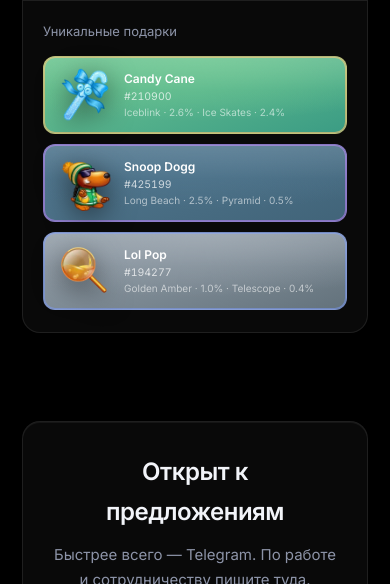
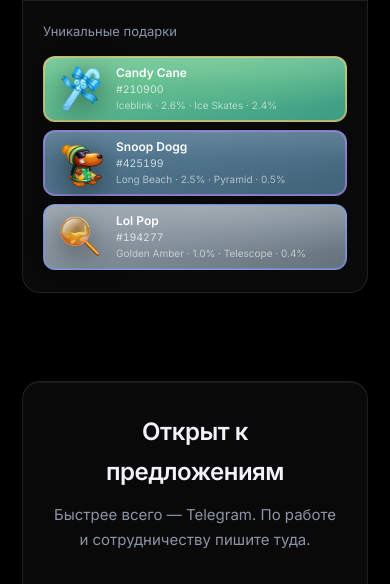
Before and after one commit to UltrammaDev/portfolio, a plain HTML site: page index.html in a window 390 px wide. Shown: the part 2629-3213 px from the top of the page. Drawn offline with nearby package versions, Linux system fonts and the light colour scheme.

Commit message:
Плитки подарков компактные, подписи не обрезаются
Было: aspect-ratio:1 в сетке на всю ширину раздувало плитку до 310px,
и текст вылезал за квадрат. Стало: квадрат только у картинки,
плитка 132px, полная подпись в две строки. На телефоне — строка.

Co-Authored-By: Claude Code <noreply@anthropic.com>

```diff
--- a/css/about.css
+++ b/css/about.css
@@ -164,43 +164,40 @@
   font-size:13px;
   color:var(--txt-dim);
 }
-/* Три уникальных подарка — равные колонки. Телеграм показывает их
-   плиткой, поэтому и здесь плитка, а не одна большая карточка. */
+/* Три уникальных подарка — компактные плитки в ряд, как в самом Telegram.
+   Размер задан жёстко: на всю ширину панели плитки раздувались до 310px,
+   а внутри квадрата не помещался текст. */
 .tg-gifts-grid{
   display:grid;
-  grid-template-columns:repeat(3,1fr);
-  gap:12px;
+  grid-template-columns:repeat(3,132px);
+  justify-content:start;
+  gap:10px;
 }
 
 /* ——— картинка подарка ———
-   Внутри лежит статичный .webp. Когда Lottie отрисует первый кадр,
-   скрипт ставит .is-live — картинка уходит, остаётся живая анимация.
-   Если скрипт или CDN не сработали, картинка остаётся: контент цел. */
+   Квадрат фиксированной высоты. Внутри лежит статичный .webp; когда Lottie
+   отрисует первый кадр, скрипт ставит .is-live — картинка уходит, остаётся
+   живая анимация. Если скрипт или CDN не сработали, картинка остаётся. */
 .gift-art{
   position:relative;
-  flex:1 1 auto;
-  min-height:0;
   width:100%;
+  aspect-ratio:1;          /* квадрат только у картинки, не у всей плитки */
   display:grid;
   place-items:center;
 }
-.gift-art img{
-  width:78%;
-  height:auto;
+.gift-art img,
+.gift-art svg{
+  width:100%;
+  height:100%;
   object-fit:contain;
   filter:drop-shadow(0 6px 14px rgba(0,0,0,.55));
-  transition:opacity .25s ease;
 }
-.gift-art svg{
-  width:78%;
-  height:auto;
-  display:block;
-  filter:drop-shadow(0 6px 14px rgba(0,0,0,.55));
-}
+.gift-art img{transition:opacity .25s ease}
 /* анимация готова — статичная картинка больше не нужна */
 .gift-art.is-live img{
   opacity:0;
   position:absolute;
+  inset:0;
   pointer-events:none;
 }
 
@@ -209,10 +206,8 @@
   display:flex;
   flex-direction:column;
   align-items:center;
-  justify-content:center;
-  gap:6px;
-  aspect-ratio:1;
-  padding:12px 8px 9px;
+  gap:7px;
+  padding:9px 7px 8px;
   border-radius:14px;
   border:1px solid var(--stroke);
   background:
@@ -254,14 +249,14 @@
   color:rgba(255,255,255,.72);
   font-variant-numeric:tabular-nums;
 }
+/* Подпись с моделью и паттерном длинная: в плитку 132px одной строкой
+   она не влезает и обрезалась многоточием. Разрешаем перенос на две
+   строки — вся информация остаётся видимой. */
 .gift-attrs{
   font-size:10px;
-  line-height:1.25;
+  line-height:1.35;
   color:rgba(255,255,255,.58);
   text-align:center;
-  white-space:nowrap;
-  overflow:hidden;
-  text-overflow:ellipsis;
   max-width:100%;
 }
 .gift:hover{
@@ -284,14 +279,15 @@
 }
 
 /* ——— крупный подарок: класс оставлен на случай, когда подарок
-   показывается один — тогда картинка крупнее ——— */
-.gift-lg .gift-art img,
-.gift-lg .gift-art svg{width:72%}
+   показывается один — тогда плитка и картинка шире ——— */
+.gift-lg{width:132px}
 .gift-lg .gift-name{font-size:13.5px}
 .gift-lg .gift-num{font-size:11.5px}
 .gift-lg .gift-attrs{font-size:10.5px}
 
-/* ——— мобильный: мельче аватар, ниже обложка, подарки в столбик ——— */
+/* ——— мобильный: мельче аватар, ниже обложка, подарки в столбик ———
+   На узком экране три плитки в ряд нечитаемы, поэтому строка:
+   картинка слева, подписи справа. */
 @media (max-width:640px){
   .tg-cover{height:96px}
   .tg-ava{
@@ -299,22 +295,36 @@
     margin-top:-42px;
   }
   .tg-name{font-size:1.45rem}
-  /* три плитки в ряд на телефоне нечитаемы — складываем в столбик */
-  .tg-gifts-grid{grid-template-columns:1fr;gap:10px}
-  .gift{
+  .tg-gifts-grid{
+    grid-template-columns:1fr;
+    gap:8px;
+  }
+  .gift,
+  .gift-lg{
     flex-direction:row;
-    justify-content:flex-start;
+    align-items:center;
+    width:auto;
     gap:12px;
-    aspect-ratio:auto;
-    padding:10px 12px;
+    padding:8px 12px;
     border-radius:12px;
   }
-  .gift-art{width:56px;flex:none}
-  .gift-art img,
-  .gift-art svg{width:100%}
-  .gift-lg .gift-art{width:64px}
-  .gift-meta{align-items:flex-start;text-align:left}
-  .gift-name,.gift-attrs{white-space:normal;text-align:left}
+  .gift-art{
+    width:48px;
+    flex:none;
+    aspect-ratio:1;
+  }
+  .gift-lg .gift-art{width:48px}
+  .gift-meta{
+    align-items:flex-start;
+    text-align:left;
+    width:auto;
+    flex:1 1 auto;
+  }
+  .gift-name,
+  .gift-attrs{
+    white-space:normal;
+    text-align:left;
+  }
 }
 
 /* ——— доступность: без движения ——— */
```
